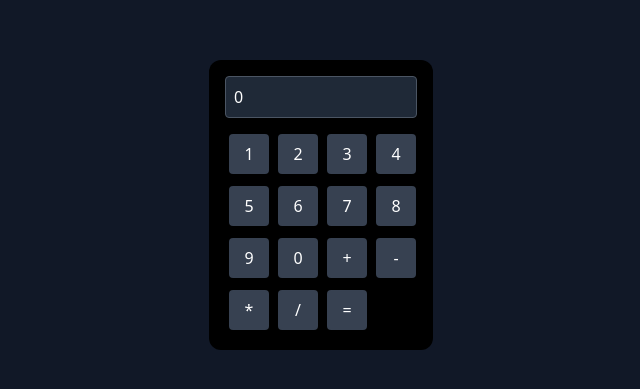
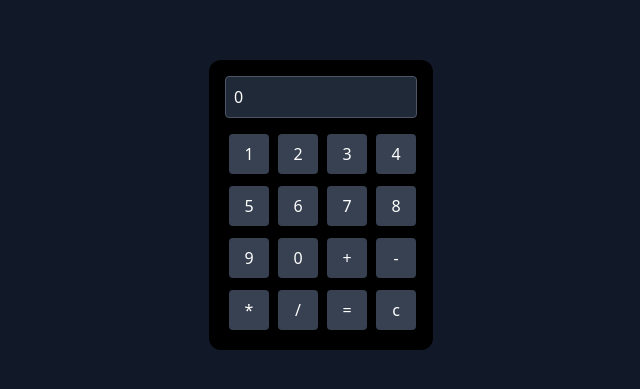
Before and after one commit to Presum0/project-learning, a Svelte app: page / in a window 1280 px wide. Shown: the part 195-584 px from the top of the page, without its empty margins (319-959 px from the left). Built offline with nearby package versions, Linux system fonts and the light colour scheme.

Commit message:
mapped the buttons to the input

```diff
--- a/src/App.svelte
+++ b/src/App.svelte
@@ -1,9 +1,13 @@
 <script>
   import But from "./butt.svelte";
-  let a = $state(0);
-  let op = $state([1,2,3,4,5,6,7,8,9,0,'+','-','*','/','=']);
-  function handleClick(){
-
+  let inputValue = $state('0');
+  let op = $state([1,2,3,4,5,6,7,8,9,0,'+','-','*','/','=','c']);
+  function handleButtonClick(value) {
+    if (inputValue === '0' && value !== '.') {
+      inputValue = value.toString();
+    } else {
+      inputValue += value.toString();
+    }
   }
 </script>
 
@@ -11,16 +15,11 @@
   <div class="block bg-black w-56 p-4 text-white rounded-xl box-border">
     <input
       type="text"
-      bind:value={a}
+      bind:value={inputValue}
       class="w-full p-2 rounded bg-gray-800 text-white border border-gray-600 focus:border-blue-500 mb-1 focus:outline-none"
     >
     <div class="grid grid-cols-4 gap-1 mt-2">
-      <But items={op} />
+      <But items={op} onButtonClick={handleButtonClick}/>
     </div>
-    {#each op as i}
-      {#if i === '1'}
-        {a} = i;
-      {/if}
-    {/each}
   </div>
 </main>
--- a/src/butt.svelte
+++ b/src/butt.svelte
@@ -1,11 +1,12 @@
 <script>
     export let items = [];
+    export let onButtonClick;
 </script>
 
 {#each items as item}
     <button
-        on:click={()=> handleClick(item)}
         class="m-1 p-2 w-10 h-10 flex items-center justify-center bg-gray-700 hover:bg-gray-600 rounded border-none focus:outline-none focus:ring-2 focus:ring-blue-500"
+        on:click={() => onButtonClick(item)}
     >
         {item}
     </button>
```
